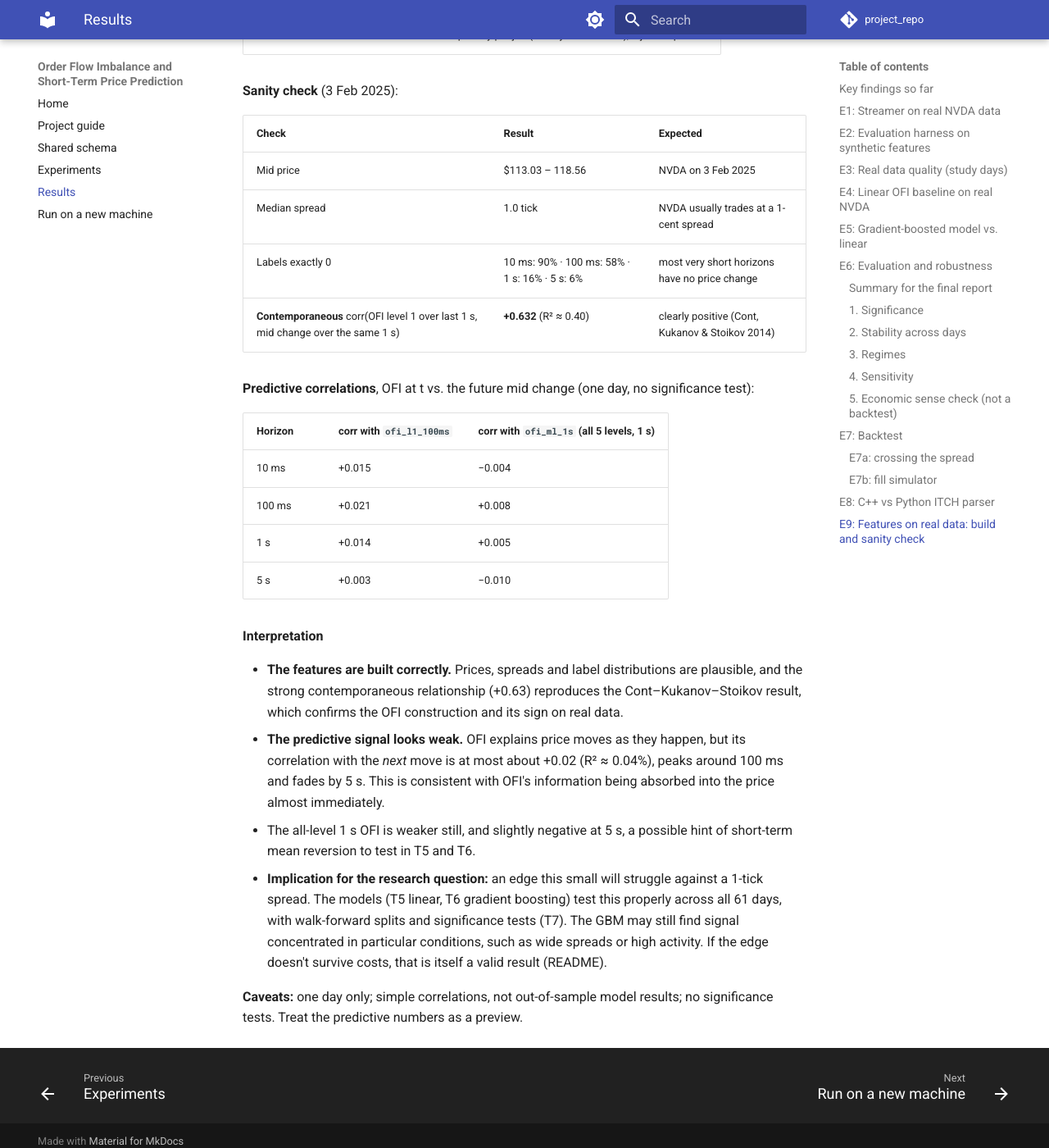
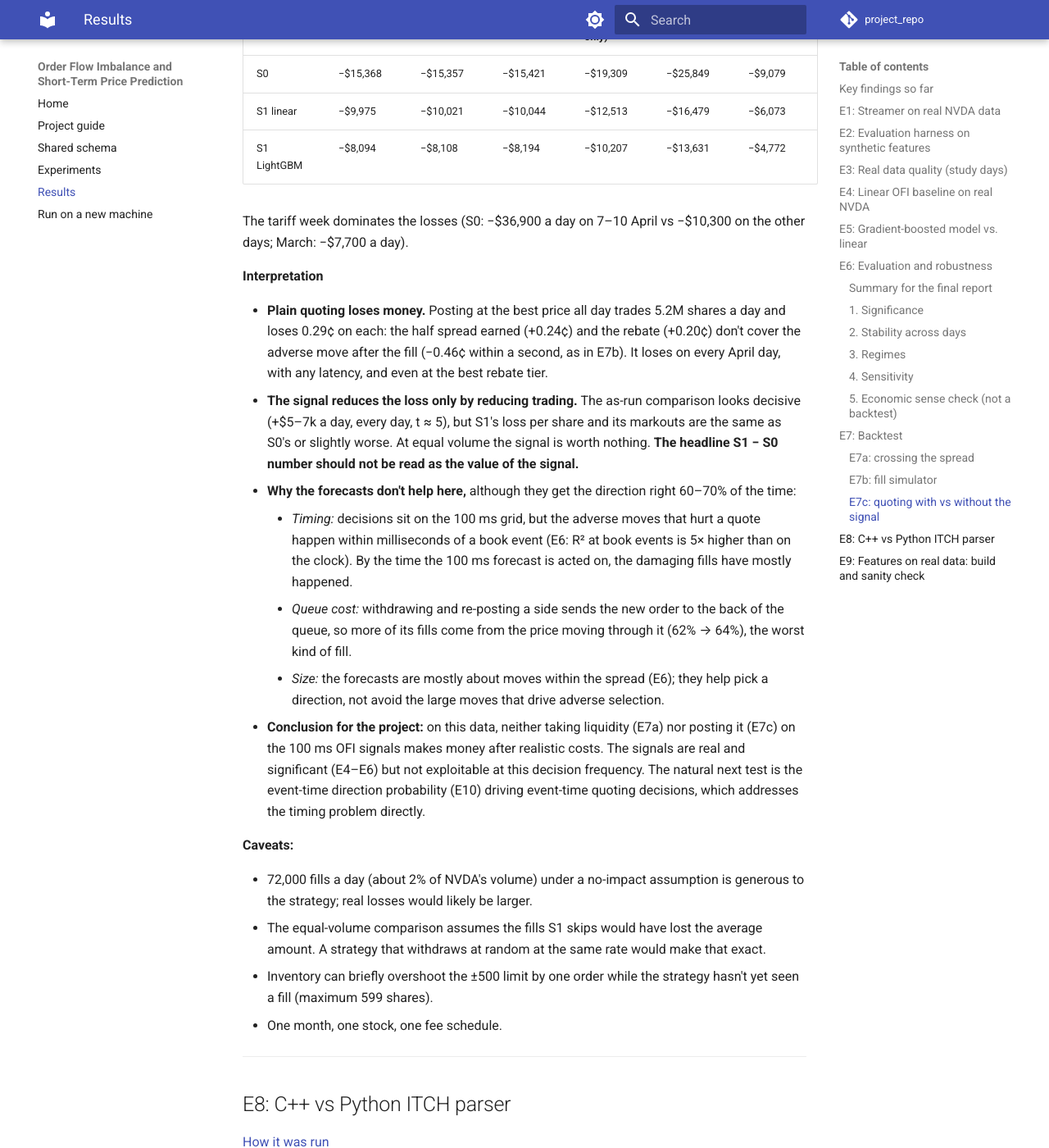
Before and after one commit to FIN-556-Market-Microstructures/project_repo, an MkDocs documentation site: the page built from docs/results.md, in a window 1280 px wide and 1400 px high, scrolled down 22966 px. Shown: the whole window at 82% size. Built offline with MkDocs 1.6.1 and Material for MkDocs 9.7.7, drawn with Linux system fonts in a browser that asks for light colours; comment, search, counter and statistics services are not loaded; some of the changed text lies outside the part shown.

Commit message:
Docs: E7c results (quoting loses; the signal helps only by trading less)
Co-Authored-By: Claude Opus 5.5 <noreply@anthropic.com>

```diff
--- a/docs/results.md
+++ b/docs/results.md
@@ -1,7 +1,7 @@
 # Results
 
 What each experiment found. How each one was run (data, commands) is on the
-[Experiments](experiments.md) page. The backtest (E7) is being added part by part
+[Experiments](experiments.md) page. The backtest (E7) is complete for the 100 ms signals; the event-time probabilities (E10) are still to come
 as they are completed.
 
 ## Key findings so far
@@ -31,6 +31,8 @@ as they are completed.
 | Backtest: crossing the spread | **Every** setting loses on **every** April day (0 of 630 model-days positive): the trades capture 0.1–0.5¢ per share of real move, but crossing in and out costs 1.6–3.0¢ plus 0.6¢ of fees. Even perfect foresight loses at 10 ms unless it trades only the largest moves | [E7a](#e7a-crossing-the-spread) |
 | Fill simulator | Matches the rebuilt book exactly (63,918 of 63,918 queue sizes, 0 impossible fills, 32 days) | [E7b](#e7b-fill-simulator) |
 | Posting without a signal | A quote at the best price fills 82% of the time within 10 s, but the price then moves against it: it earns +0.35¢ of half spread and ends **−0.42¢** per share a second later, on every one of 32 days. With a $0.0020 rebate that's still **−0.21¢**: plain quoting loses; the signal has to avoid enough bad fills | [E7b](#e7b-fill-simulator) |
+| Quoting, no signal | Quoting the best bid and ask all day loses **−$15,400 per April day** (−0.29¢ per share on 5.2M shares; every day negative): the $0.0020 rebate covers less than half of the adverse selection. Still negative with the best-tier rebate, zero latency or any setting tested | [E7c](#e7c-quoting-with-vs-without-the-signal) |
+| Quoting with the signal | Withdrawing the side the forecast says will be picked off cuts the loss by $5,400–7,300 a day (every day, t ≈ 5), but **only by trading 40–50% less**: per share it loses the same, and its fills are no better. At equal volume the signal adds nothing | [E7c](#e7c-quoting-with-vs-without-the-signal) |
 
 ---
 
@@ -681,6 +683,93 @@ don't follow simple time priority); the simulator then conservatively doesn't
 fill us. Hidden-order executions are ignored. Our orders never change what
 others do.
 
+### E7c: quoting with vs without the signal
+
+Every 100 ms, for each side, keep a 100-share order at the current best
+price (left alone while the price is unchanged, so it keeps its place in the
+queue; cancelled and re-posted when the price moves; re-posted after a
+fill); inventory limit ±500 shares; quoting stops at 15:59 and any position
+is closed by crossing the spread. Fills from the E7b simulator, $0.0020
+rebate per filled share, $0.0030 fee on the closing trade, 20 µs reaction +
+85 µs order delay. **S1** withdraws the offer when the forecast is in the top
+w of |forecast| and positive, the bid when negative. Each model's setting
+chosen on March (11 days), April (21 days) run once.
+
+**April: no signal vs each model's setting chosen on March** (per day)
+
+| Strategy | Net P&L | Days > 0 | Shares traded | Net / share | Edge | Markout 1 s | Filled by trade-through | Rebates |
+|---|---|---|---|---|---|---|---|---|
+| **S0** (no signal) | **−$15,368** | 0 / 21 | 5.24M | −0.29¢ | +0.24¢ | −0.46¢ | 62% | +$10,482 |
+| S1 linear, 10 ms, top 50% | −$9,975 | 0 / 21 | 3.25M | −0.31¢ | +0.24¢ | −0.48¢ | 63% | +$6,504 |
+| S1 LightGBM, 100 ms, top 50% | −$8,094 | 0 / 21 | 2.77M | −0.29¢ | +0.23¢ | −0.48¢ | 64% | +$5,537 |
+
+**The signal's value, two ways** (April, per day; t-test across the 21 days)
+
+| Strategy | S1 − S0 as run | Days better | Volume vs S0 | **S1 − S0 at equal volume** | t | Days better |
+|---|---|---|---|---|---|---|
+| S1 linear, 10 ms, top 50% | +$5,392 [+3,686, +7,307] | 21 / 21 | 60% | **−$285** | −1.1 | 6 / 21 |
+| S1 LightGBM, 100 ms, top 50% | +$7,273 [+4,698, +10,101] | 21 / 21 | 53% | **+$57** | +0.2 | 7 / 21 |
+
+"At equal volume" compares S1 with S0's own loss per share applied to S1's
+smaller volume: what S0 would have lost trading that much less. Across all
+16 S1 settings the equal-volume difference ranges from −$562 to +$214 a day,
+none significantly positive (best t = 1.3), and markouts never improve (−0.44
+to −0.46¢ for S1 vs −0.44¢ for S0, day average).
+
+**Sensitivity** (April, net per day)
+
+| Strategy | Base | Order delay 0 µs | 500 µs | Pessimistic fills (trade-through only) | No rebate | Best-tier rebate ($0.0032) |
+|---|---|---|---|---|---|---|
+| S0 | −$15,368 | −$15,357 | −$15,421 | −$19,309 | −$25,849 | −$9,079 |
+| S1 linear | −$9,975 | −$10,021 | −$10,044 | −$12,513 | −$16,479 | −$6,073 |
+| S1 LightGBM | −$8,094 | −$8,108 | −$8,194 | −$10,207 | −$13,631 | −$4,772 |
+
+The tariff week dominates the losses (S0: −$36,900 a day on 7–10 April vs
+−$10,300 on the other days; March: −$7,700 a day).
+
+**Interpretation**
+
+- **Plain quoting loses money.** Posting at the best price all day trades
+  5.2M shares a day and loses 0.29¢ on each: the half spread earned
+  (+0.24¢) and the rebate (+0.20¢) don't cover the adverse move after the
+  fill (−0.46¢ within a second, as in E7b). It loses on every April day,
+  with any latency, and even at the best rebate tier.
+- **The signal reduces the loss only by reducing trading.** The as-run
+  comparison looks decisive (+$5–7k a day, every day, t ≈ 5), but S1's loss
+  per share and its markouts are the same as S0's or slightly worse. At
+  equal volume the signal is worth nothing. **The headline S1 − S0 number
+  should not be read as the value of the signal.**
+- **Why the forecasts don't help here,** although they get the direction
+  right 60–70% of the time:
+    - *Timing:* decisions sit on the 100 ms grid, but the adverse moves that
+      hurt a quote happen within milliseconds of a book event (E6: R² at
+      book events is 5× higher than on the clock). By the time the 100 ms
+      forecast is acted on, the damaging fills have mostly happened.
+    - *Queue cost:* withdrawing and re-posting a side sends the new order to
+      the back of the queue, so more of its fills come from the price moving
+      through it (62% → 64%), the worst kind of fill.
+    - *Size:* the forecasts are mostly about moves within the spread (E6);
+      they help pick a direction, not avoid the large moves that drive
+      adverse selection.
+- **Conclusion for the project:** on this data, neither taking liquidity
+  (E7a) nor posting it (E7c) on the 100 ms OFI signals makes money after
+  realistic costs. The signals are real and significant (E4–E6) but not
+  exploitable at this decision frequency. The natural next test is the
+  event-time direction probability (E10) driving event-time quoting
+  decisions, which addresses the timing problem directly.
+
+**Caveats:**
+
+- 72,000 fills a day (about 2% of NVDA's volume) under a no-impact
+  assumption is generous to the strategy; real losses would likely be
+  larger.
+- The equal-volume comparison assumes the fills S1 skips would have lost
+  the average amount. A strategy that withdraws at random at the same rate
+  would make that exact.
+- Inventory can briefly overshoot the ±500 limit by one order while the
+  strategy hasn't yet seen a fill (maximum 599 shares).
+- One month, one stock, one fee schedule.
+
 ---
 
 ## E8: C++ vs Python ITCH parser
```
Also changed, not shown: docs/experiments.md (+2 -2 lines), docs/index.md (+1 -1 lines).
